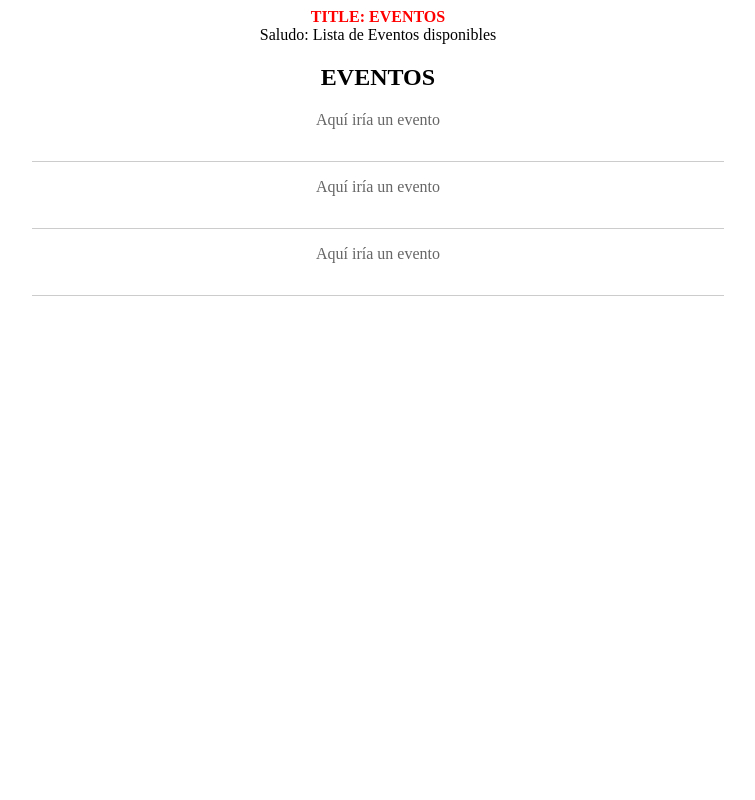
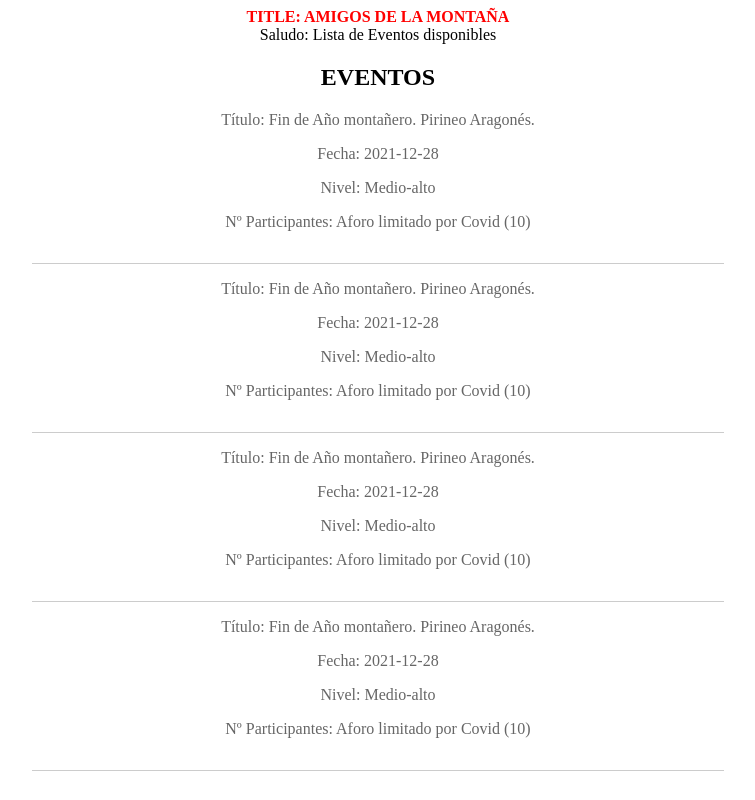
Before and after one commit to eboe62-appvisibility/formacion_angular_campusMVP_2303_001, an Angular app: page / in a window 1280 px wide. Shown: the whole page, without its empty margins (262-1017 px from the left). Built offline with nearby package versions, Linux system fonts and the light colour scheme.

Commit message:
added 05_Interpolacion. issue#5

```diff
--- a/src/app/app.component.html
+++ b/src/app/app.component.html
@@ -1,5 +1,5 @@
 <section class="section-header">
-  <span class="header_title" style="color: red; font-weight: bold">{{ title }} EVENTOS</span>
+  <span class="header_title" style="color: red; font-weight: bold">{{ title }} AMIGOS DE LA MONTAÑA</span>
 
   <br/>
 
--- a/src/app/evento/evento.component.html
+++ b/src/app/evento/evento.component.html
@@ -10,7 +10,10 @@
 <!--
 		{{evento.content}}
 -->
-    <p>Aquí iría un evento</p>
+    <p>Título: {{titulo_eve}}</p>
+    <p>Fecha: {{fechaidatru_eve}}</p>
+    <p>Nivel: {{nivel_eve}}</p>
+    <p>Nº Participantes: {{getNparticipantes_eve()<=10? "Aforo limitado por Covid (10)":getNparticipantes_eve()}}</p>
 	</div>
 
 	<hr class="evento_line">
--- a/src/app/evento/evento.component.ts
+++ b/src/app/evento/evento.component.ts
@@ -11,6 +11,15 @@ import { Component, OnInit } from '@angular/core';
 })
 export class EventoComponent implements OnInit {
 
+  titulo_eve="Fin de Año montañero. Pirineo Aragonés.";
+  fechaidatru_eve="2021-12-28";
+  nivel_eve="Medio-alto";
+  private nparticipantes_eve=10;
+
+  getNparticipantes_eve(){
+    return this.nparticipantes_eve;
+  }
+
   constructor() { }
 
   ngOnInit(): void {
--- a/src/app/eventos/eventos.component.html
+++ b/src/app/eventos/eventos.component.html
@@ -7,3 +7,4 @@
 -->
   <h1>EVENTOS</h1>
 </section>
+<app-evento></app-evento>
```
